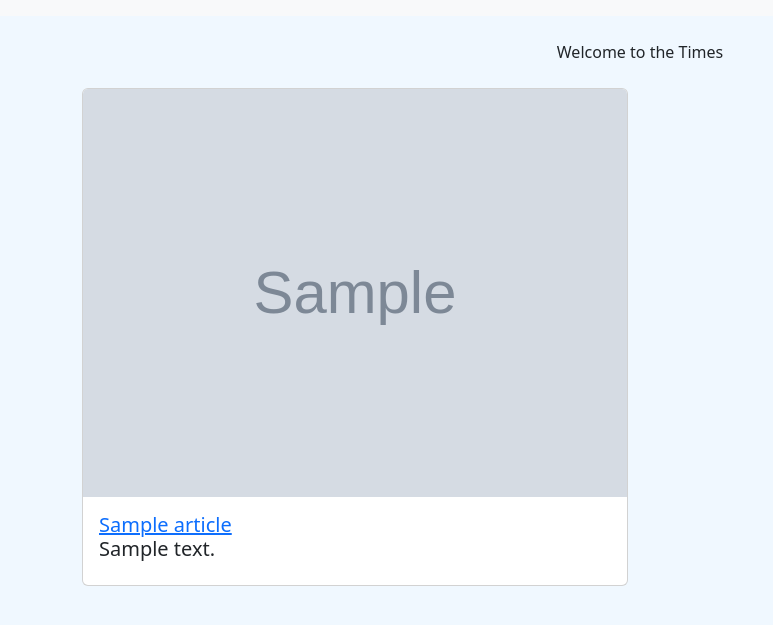
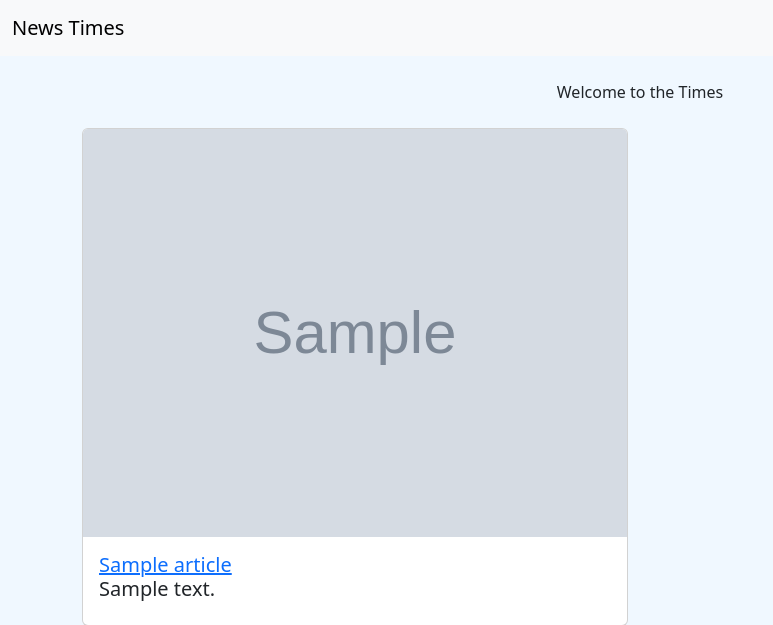
Before and after one commit to obedNuertey1/news-website, a Flask app: page / in a window 1280 px wide. Shown: the top 625 px of the page, without its empty margins (0-773 px from the left). Run offline with Flask 2, Linux system fonts and the light colour scheme; grey boxes marked "Sample" are stand-in pictures; a database or web service that is not in the repository returns one stand-in record (values such as "Sample title"); data that the repository does not hold is empty.

Commit message:
patch: on line 3 ./templates/navbar.html

```diff
--- a/templates/navbar.html
+++ b/templates/navbar.html
@@ -1,4 +1,5 @@
 <nav class="navbar navbar-expand-sm bg-body-tertiary">
     <div class="container-fluid col">
+        <a class="navbar-brand" href="/">News Times</a>
     </div>
 </nav>
```
